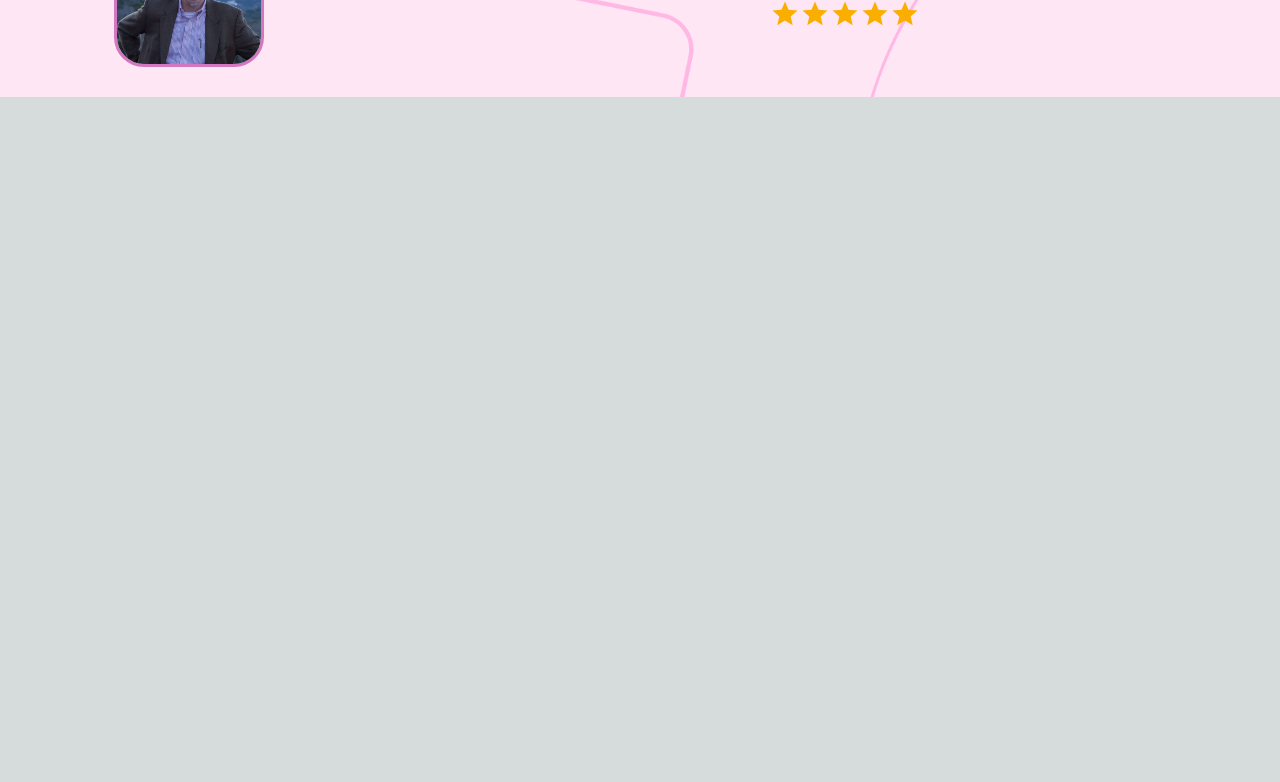
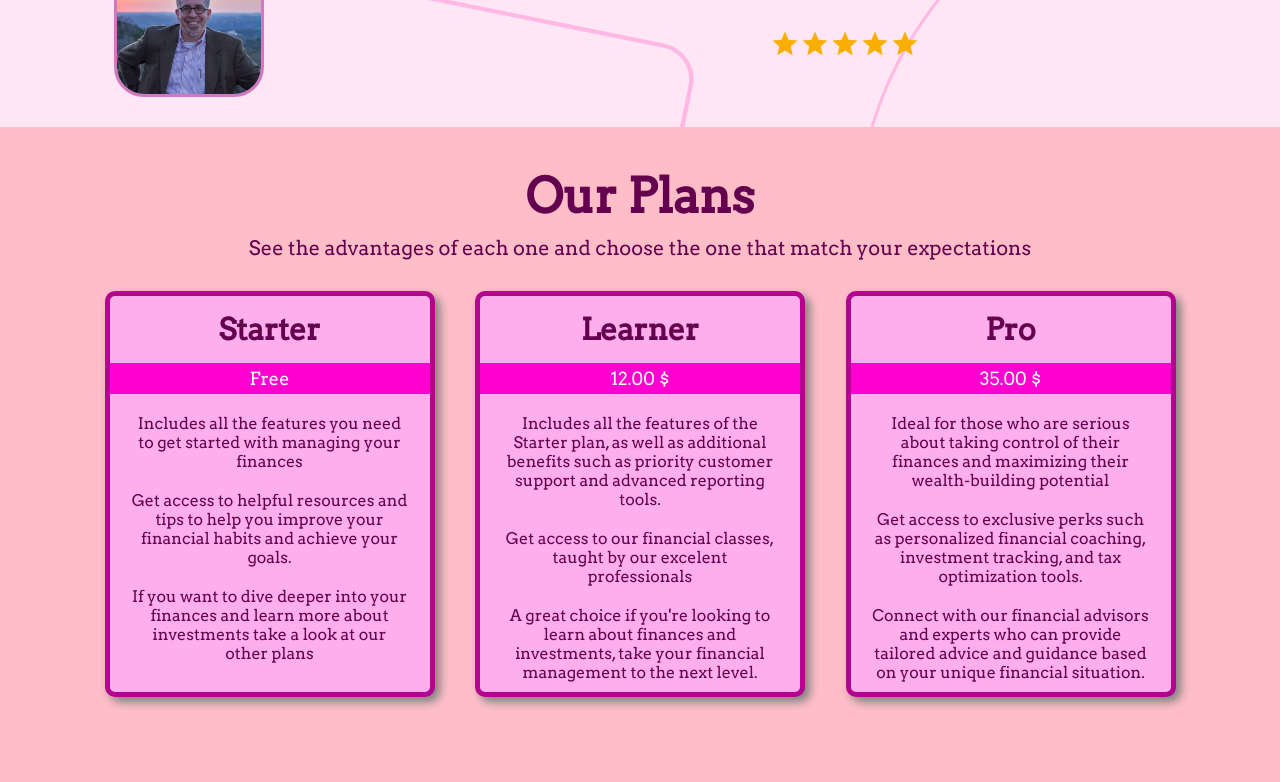
Before and after one commit to rafael-saraiva-mielczarski/PBA-Landing-Page, a Next.js app: page /Plans in a window 1280 px wide. Shown: the part 1600-2382 px from the top of the page. Before the commit the page ends 1697 px from the top, so only its background shows below. Built offline with nearby package versions, Linux system fonts and the light colour scheme.

Commit message:
add plans section

```diff
--- /dev/null
+++ b/data/plans.json
@@ -0,0 +1,26 @@
+[
+    {
+        "id": 1,
+        "title": "Starter",
+        "price": "Free",
+        "description": [
+            "Includes all the features you need to get started with managing your finances", "Get access to helpful resources and tips to help you improve your financial habits and achieve your goals.", "If you want to dive deeper into your finances and learn more about investments take a look at our other plans"
+        ]
+    },
+    {
+        "id": 2,
+        "title": "Learner",
+        "price": "12.00 $",
+        "description": [
+            "Includes all the features of the Starter plan, as well as additional benefits such as priority customer support and advanced reporting tools.", "Get access to our financial classes, taught by our excelent professionals", "A great choice if you're looking to learn about finances and investments, take your financial management to the next level."
+        ]
+    },
+    {
+        "id": 3,
+        "title": "Pro",
+        "price": "35.00 $",
+        "description": [
+            "Ideal for those who are serious about taking control of their finances and maximizing their wealth-building potential", "Get access to exclusive perks such as personalized financial coaching, investment tracking, and tax optimization tools.", "Connect with our financial advisors and experts who can provide tailored advice and guidance based on your unique financial situation."
+        ]
+    }
+]
--- a/pages/Plans.js
+++ b/pages/Plans.js
@@ -1,3 +1,29 @@
+import { Container } from '@mui/system';
+import plans from "../data/plans.json";
+import styles from '../styles/Plans.module.scss';
+
 export default function Plans() {
-    return <></>
+    return (
+        <div className={styles.plans} id="plans">
+        <Container>
+            <section className={styles.intro}>
+                <h1>Our Plans</h1>
+                <p>See the advantages of each one and choose the one that match your expectations</p>
+            </section>
+            <section className={styles.cards}>
+                {plans.map((plan) => (
+                    <div key={plan.id} className={styles.plansCards}>
+                        <h2>{plan.title}</h2>
+                        <span>{plan.price}</span>
+                        {plan.description.map((item, index) => (
+                            <ul key={index}>
+                                <li>{item}</li>
+                            </ul>
+                        ))}
+                    </div>
+                ))}
+            </section>
+        </Container>
+    </div>
+    )
 }
--- a/pages/_app.js
+++ b/pages/_app.js
@@ -4,6 +4,7 @@ import { Arvo } from 'next/font/google';
 import About from './About';
 import Customers from './Customers';
 import Differentials from './Differentials';
+import Plans from './Plans';
 
 const arvo = Arvo({
     weight: '400',
@@ -17,6 +18,7 @@ export default function App({ Component, pageProps }) {
         <About />
         <Differentials />
         <Customers />
+        <Plans />
         <Component {...pageProps} />
     </main>
   )
--- a/styles/About.module.scss
+++ b/styles/About.module.scss
@@ -1,6 +1,6 @@
 .about {
     background: #ffbec7;
-    padding: 35px 0;
+    padding: 50px 0;
 
     .aboutAll {
         display: flex;
--- /dev/null
+++ b/styles/Plans.module.scss
@@ -0,0 +1,100 @@
+.plans {
+    background-color: #ffbec7;
+    padding: 40px 0;
+
+    .intro {
+        text-align: center;
+
+        h1, p {
+            font-size: 48px;
+            color: #640250;
+            margin: 0;
+        }
+
+        p {
+            font-size: 20px;
+            padding: 10px 0;
+        }
+    }
+
+    .cards {
+        display: flex;
+        justify-content: space-evenly;
+        margin-top: 20px;
+
+        .plansCards {
+            display: flex;
+            flex-direction: column;
+            border: 5px solid #b30390;
+            background-color: #feaeea;
+            border-radius: 10px;
+            width: 330px;
+            text-align: center;
+            cursor: pointer;
+            transition: 0.5s all;
+            box-shadow: 5px 5px 10px #808080;
+
+            h2{
+                color: #640250;
+                margin: 15px 0;
+                font-size: 30px;
+            }
+
+
+            span {
+                color: #ffffff;
+                background-color: #ff00d0;
+                padding: 5px;
+                font-size: 18px;
+                margin-bottom: 10px;
+            }
+
+            ul {
+                display: inline-block;
+                list-style: none;
+                margin: 0;
+                padding: 0;
+              }
+
+              li {
+                display: block;
+                margin: 10px;
+                color: #640250;
+                padding: 0 10px;
+              }
+
+        }
+
+        .plansCards:hover {
+            scale: 1.1;
+        }
+    }
+}
+
+@media only screen and (max-width: 600px){
+    .plans {
+
+        .intro {
+            text-align: center;
+
+            h1 {
+                font-size: 38px;
+            }
+
+            p {
+                font-size: 18px;
+            }
+        }
+
+        .cards {
+            display: flex;
+            flex-direction: column;
+            align-items: center;
+            justify-content: space-evenly;
+
+            .plansCards {
+                margin: 15px 0;
+            }
+        }
+    }
+}
```
